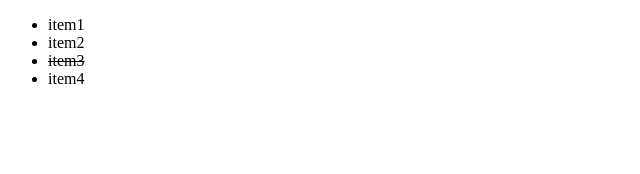
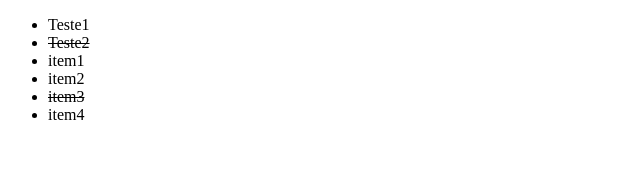
Before and after one commit to greglixandrao/lets-code-react, a React (Create React App) app in the folder react01/my-app/: page / in a window 1280 px wide. Shown: the top 174 px of the page, without its empty margins (0-640 px from the left). Built offline with nearby package versions, Linux system fonts and the light colour scheme.

Commit message:
Aula Compomentes Aninhados

```diff
--- a/react01/my-app/src/components/Lista2.js
+++ b/react01/my-app/src/components/Lista2.js
@@ -17,6 +17,10 @@ class Lista2 extends React.Component {
     return (
       <>
         <ul>
+          {React.Children.map(this.props.children, (child) =>
+            child.type === Item ? child : null
+          )}
+          {/* {this.props.children} */}
           {this.state.items.map((item) => (
             <Item key={item.id} completo={item.completo}>
               {item.nome}
@@ -29,6 +33,7 @@ class Lista2 extends React.Component {
 }
 
 class Item extends React.Component {
+  // eslint-disable-next-line no-useless-constructor
   constructor(props) {
     super(props);
   }
@@ -44,4 +49,4 @@ class Item extends React.Component {
   }
 }
 
-export default Lista2;
+export { Lista2, Item };
--- a/react01/my-app/src/index.js
+++ b/react01/my-app/src/index.js
@@ -5,13 +5,21 @@ import ReactDOM from "react-dom";
 // import App3 from "./components/App3";
 // import App4 from "./components/App4";
 // import Lista from "./components/Lista";
-import Lista2 from "./components/Lista2";
+import { Lista2, Item } from "./components/Lista2";
 
 ReactDOM.render(
   <React.StrictMode>
     {/* <App2 title='Titulo'>Conteúdo</App2> */}
     {/* <App2 title='Titulo2'>Conteúdo2</App2> */}
-    <Lista2 />
+    <Lista2>
+      Qualquer coisa
+      <Item key={10} id={10} completo={false}>
+        Teste1
+      </Item>
+      <Item key={10} id={10} completo={true}>
+        Teste2
+      </Item>
+    </Lista2>
   </React.StrictMode>,
   document.getElementById("root")
 );
```
